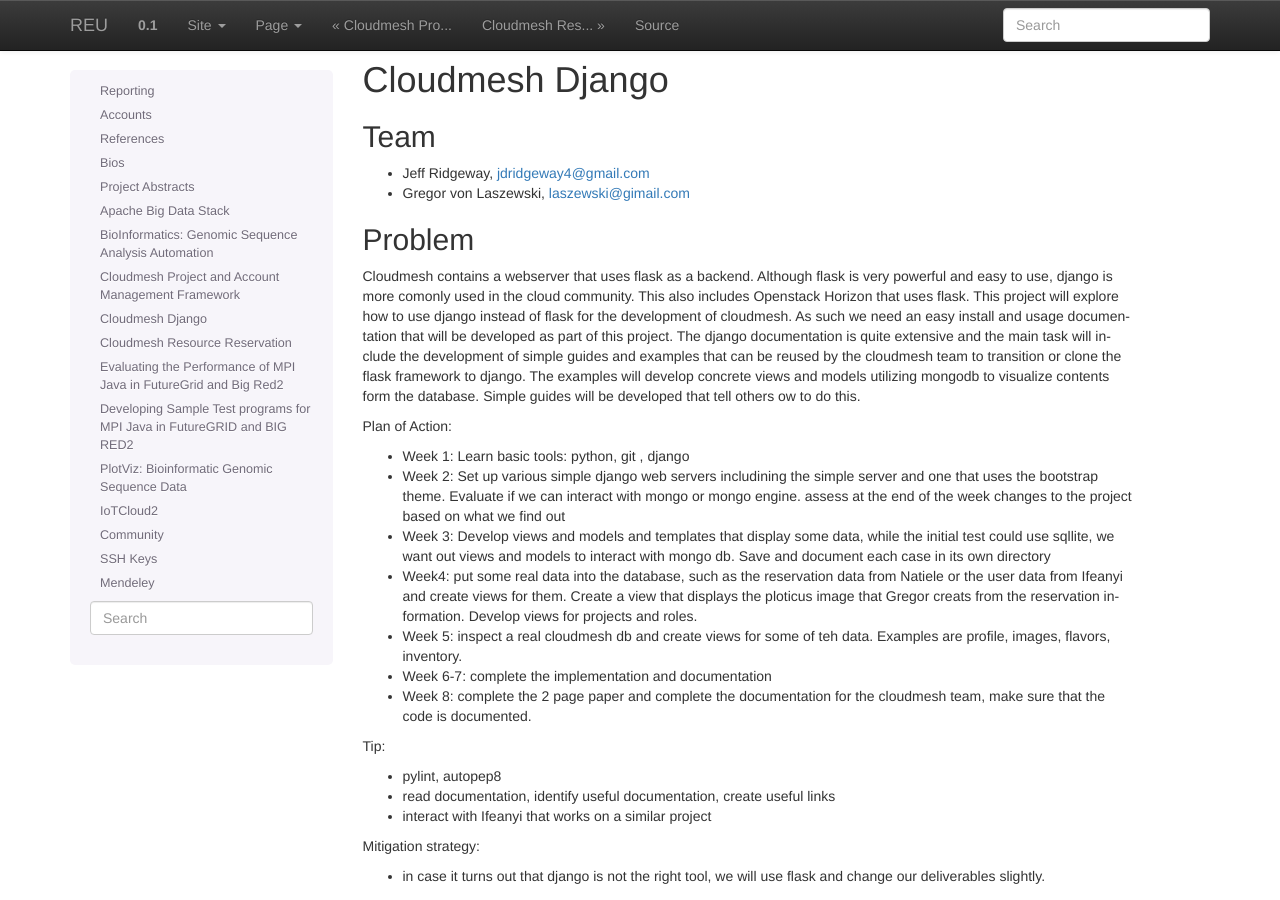
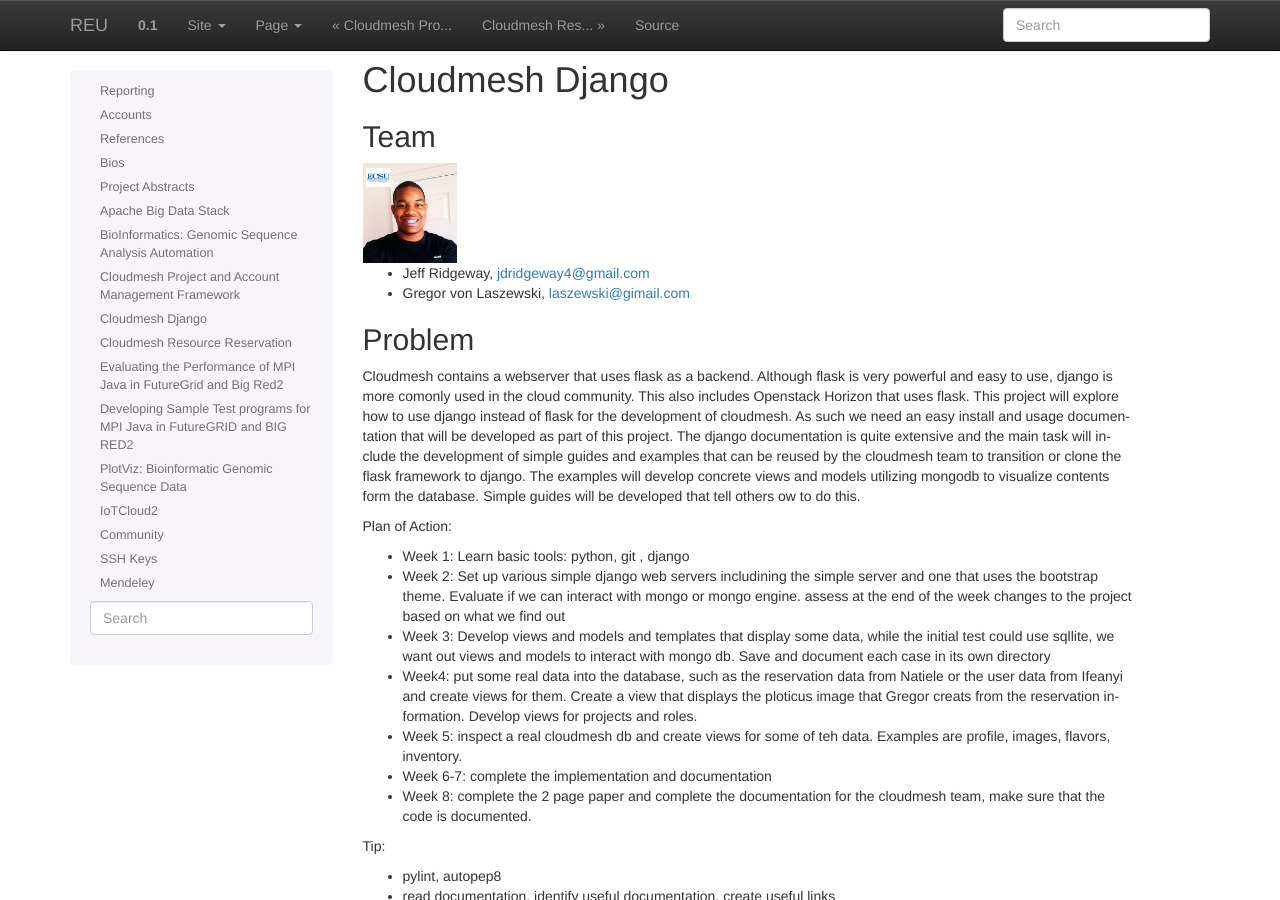
Before and after one commit to cloudmesh-project/reu-2014, a Sphinx documentation site: the page built from doc/source/projects/cm_django.rst, in a window 1280 px wide and 900 px high. Built offline with Sphinx 7.4.7, drawn with Linux system fonts in a browser that asks for light colours.

Commit message:
Update cm_django.rst

```diff
--- a/doc/source/projects/cm_django.rst
+++ b/doc/source/projects/cm_django.rst
@@ -5,7 +5,7 @@
 ----------------------------------------------------------------------
 
 .. image:: ../images/rsz_1rsz_photo_jeff1.png
-   :height:: 100
+   :height: 100
 
 
 * Jeff Ridgeway, jdridgeway4@gmail.com
```
